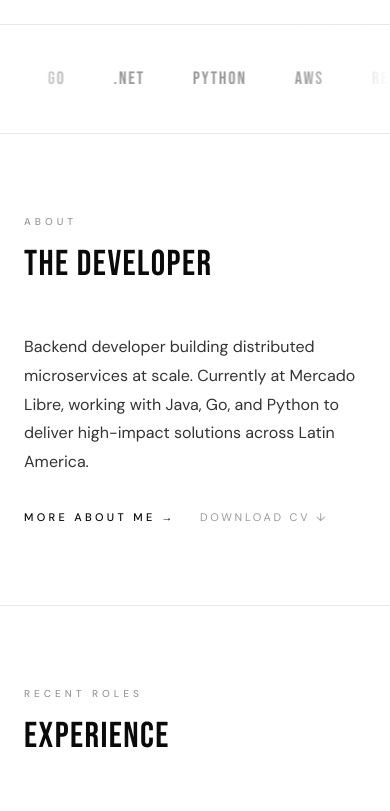
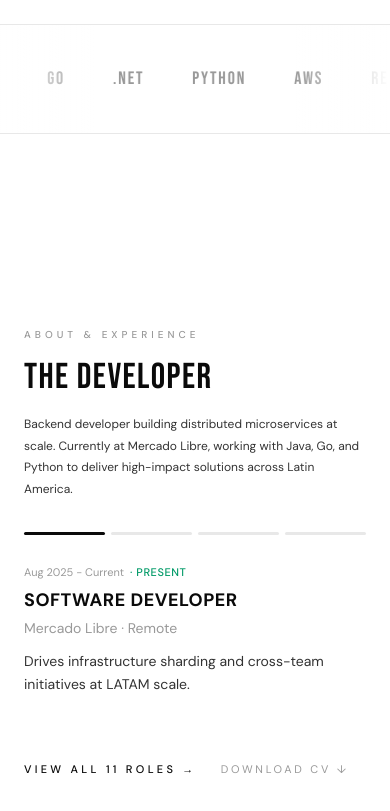
Before and after one commit to JuanCruzMedina/juancruzmedina, a Next.js app: page / in a window 390 px wide. Shown: the part 820-1631 px from the top of the page. Built offline with nearby package versions, Linux system fonts and the light colour scheme; no server answers.

Commit message:
feat: implement responsive layout for About and Experience sections with mobile and desktop variations for improved user experience

```diff
--- a/app/page.tsx
+++ b/app/page.tsx
@@ -5,14 +5,23 @@ import { ExperiencePreview } from "@/components/ExperiencePreview";
 import { ProjectsPreview } from "@/components/ProjectsPreview";
 import { BlogPreview } from "@/components/BlogPreview";
 import { ContactSection } from "@/components/ContactSection";
+import { MobileAboutExperience } from "@/components/MobileAboutExperience";
 
 export default function HomePage() {
   return (
     <>
       <Hero />
       <SkillsMarquee />
-      <AboutSection />
-      <ExperiencePreview />
+
+      {/* Mobile: unified sticky scroll section */}
+      <MobileAboutExperience />
+
+      {/* Desktop: original separate sections */}
+      <div className="hidden md:block">
+        <AboutSection />
+        <ExperiencePreview />
+      </div>
+
       <ProjectsPreview />
       <BlogPreview />
       <ContactSection />
--- /dev/null
+++ b/components/MobileAboutExperience.tsx
@@ -0,0 +1,146 @@
+"use client";
+
+import { useRef, useEffect, useState } from "react";
+import { siteConfig } from "@/config/site";
+import Link from "next/link";
+
+const PREVIEW_COUNT = 4;
+const MD = "\u00B7";
+
+export function MobileAboutExperience() {
+  const containerRef = useRef<HTMLDivElement>(null);
+  const [activeIndex, setActiveIndex] = useState(0);
+
+  const allRoles = siteConfig.resume.workExperience;
+  const roles = allRoles.slice(0, PREVIEW_COUNT);
+  const totalSteps = roles.length;
+
+  useEffect(() => {
+    const handleScroll = () => {
+      const container = containerRef.current;
+      if (!container) return;
+
+      const rect = container.getBoundingClientRect();
+      const containerHeight = container.offsetHeight;
+      const viewportHeight = window.innerHeight;
+
+      const scrolled = -rect.top;
+      const scrollableDistance = containerHeight - viewportHeight;
+
+      if (scrollableDistance <= 0) return;
+
+      const rawProgress = scrolled / scrollableDistance;
+      const clampedProgress = Math.max(0, Math.min(1, rawProgress));
+
+      const index = Math.min(
+        Math.floor(clampedProgress * totalSteps),
+        totalSteps - 1,
+      );
+      setActiveIndex(index);
+    };
+
+    window.addEventListener("scroll", handleScroll, { passive: true });
+    handleScroll();
+    return () => window.removeEventListener("scroll", handleScroll);
+  }, [totalSteps]);
+
+  return (
+    <section
+      ref={containerRef}
+      className="relative border-t border-border md:hidden"
+      style={{ height: `${(totalSteps + 1) * 60}vh` }}
+    >
+      <div className="sticky top-0 flex h-screen flex-col justify-center">
+        <div className="px-6 pb-12 pt-20">
+          <p className="text-[10px] font-medium tracking-[0.4em] text-muted uppercase">
+            About & Experience
+          </p>
+          <h2 className="mt-4 font-display text-4xl tracking-[0.04em] text-accent">
+            THE DEVELOPER
+          </h2>
+          <p className="mt-4 text-xs leading-[1.8] text-accent-muted">
+            {siteConfig.resume.descriptionShort}
+          </p>
+
+          {/* Progress bar */}
+          <div className="mt-8 flex gap-1.5">
+            {roles.map((_, i) => (
+              <div
+                key={i}
+                className={`h-[3px] flex-1 rounded-full transition-all duration-500 ${
+                  i <= activeIndex ? "bg-accent" : "bg-border"
+                }`}
+              />
+            ))}
+          </div>
+
+          {/* Experience card */}
+          <div className="relative mt-8 min-h-[170px]">
+            {roles.map((role, i) => {
+              const isCurrent = /current|present/i.test(role.date);
+              return (
+                <div
+                  key={i}
+                  className={`absolute inset-x-0 top-0 transition-all duration-500 ease-[cubic-bezier(0.22,1,0.36,1)] ${
+                    i === activeIndex
+                      ? "opacity-100 translate-y-0"
+                      : i < activeIndex
+                        ? "-translate-y-4 opacity-0"
+                        : "translate-y-4 opacity-0"
+                  }`}
+                  aria-hidden={i !== activeIndex}
+                >
+                  <p className="text-[11px] leading-none text-muted">
+                    {role.date}
+                    {isCurrent && (
+                      <span className="ml-1.5 font-medium tracking-wider text-emerald-600 uppercase dark:text-emerald-400">
+                        {MD} Present
+                      </span>
+                    )}
+                  </p>
+
+                  <h3 className="mt-2 text-lg font-bold tracking-[0.03em] text-accent uppercase">
+                    {role.charge}
+                  </h3>
+
+                  <p className="mt-1 text-sm text-muted">
+                    {role.company} {MD} {role.location}
+                  </p>
+
+                  {role.achievement && (
+                    <p className="mt-3 text-sm leading-relaxed text-accent-muted">
+                      {role.achievement}
+                    </p>
+                  )}
+                </div>
+              );
+            })}
+          </div>
+
+          {/* Links */}
+          <div className="mt-6 flex flex-wrap items-center gap-6">
+            <Link
+              href="/experience"
+              className="link-underline text-[11px] font-medium tracking-[0.3em] text-accent uppercase"
+            >
+              View all {allRoles.length} roles &rarr;
+            </Link>
+            <a
+              href="https://drive.google.com/uc?export=download&id=1ZSRUiKi03RxlbEuYkUqfOmGlqcI9ngOV"
+              target="_blank"
+              rel="noopener noreferrer"
+              className="link-underline text-[11px] tracking-[0.25em] text-muted uppercase transition-colors hover:text-accent"
+            >
+              Download CV &darr;
+            </a>
+          </div>
+
+          {/* Scroll indicator */}
+          <div className="mt-6 flex items-center gap-1.5 text-muted/50">
+            <span className="animate-scroll-hint text-[10px]">&darr;</span>
+          </div>
+        </div>
+      </div>
+    </section>
+  );
+}
```
